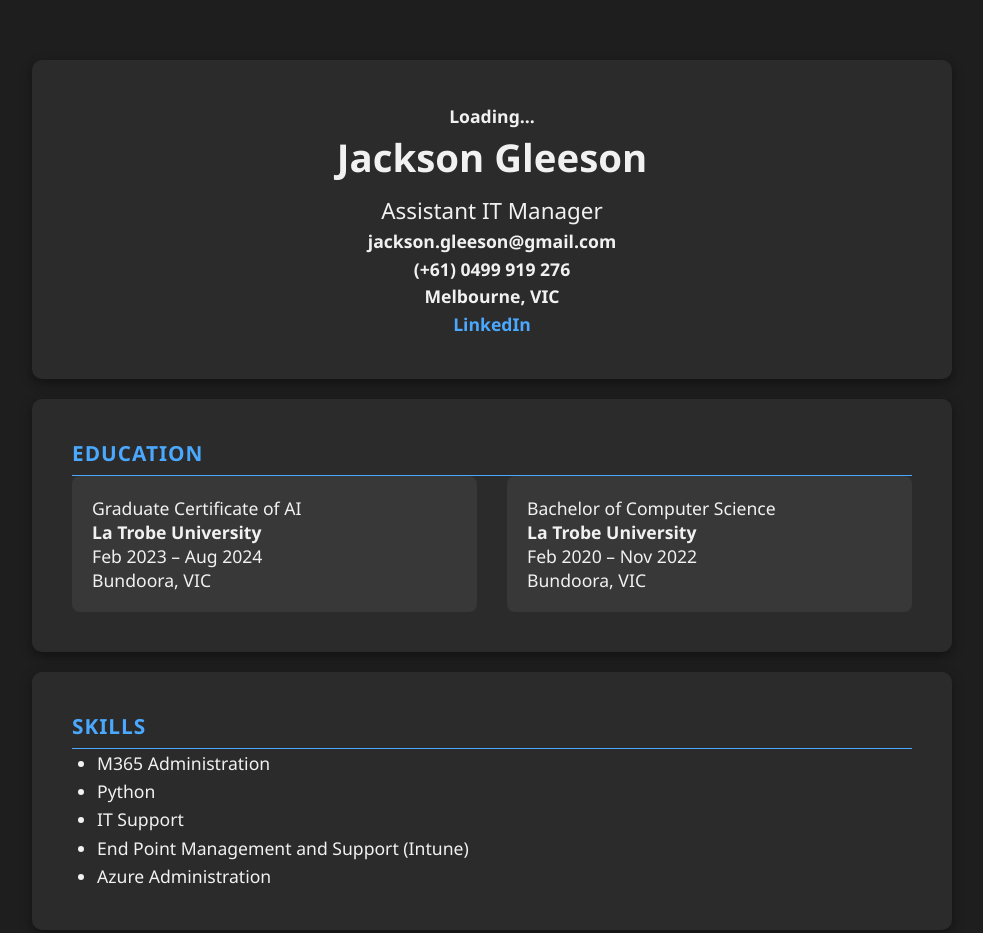
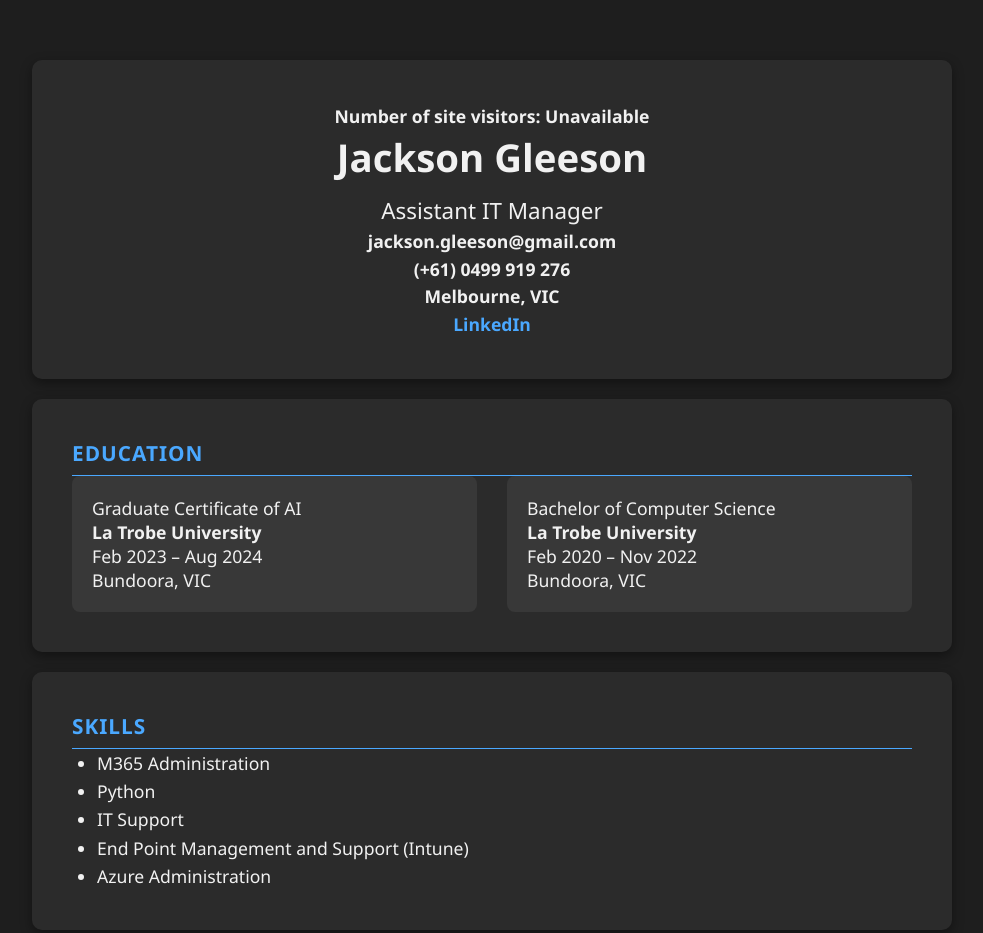
Before and after one commit to Electr0105/resume-website, a website: page root/index.html in a window 1280 px wide. Shown: the top 933 px of the page, without its empty margins (148-1131 px from the left). Drawn offline with Linux system fonts and the light colour scheme; no server answers.

Commit message:
js tests

```diff
--- a/root/index.html
+++ b/root/index.html
@@ -5,6 +5,7 @@
   <meta name="viewport" content="width=device-width, initial-scale=1" />
   <title>Jackson Gleeson - Resume</title>
   <link href="styles.css" rel="stylesheet" type="text/css" />
+  <script src="scripts.js"></script>
 </head>
 <body>
   <main>
```
